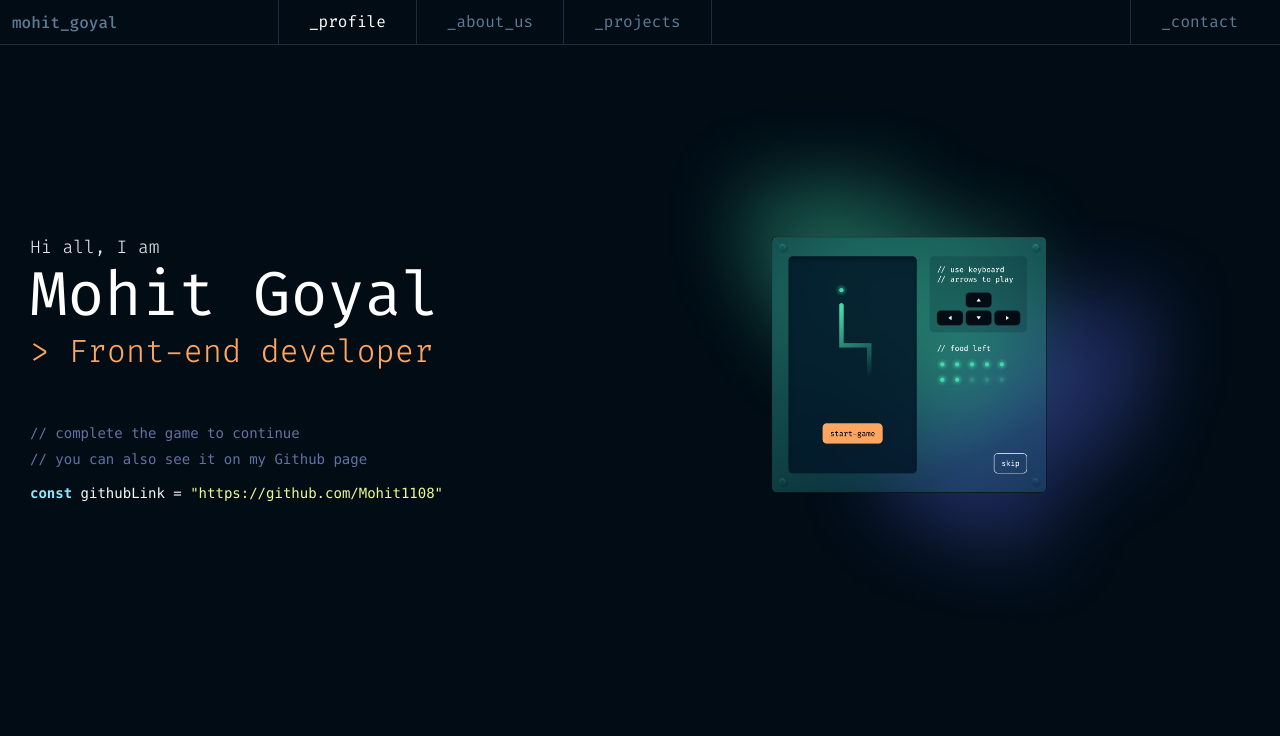
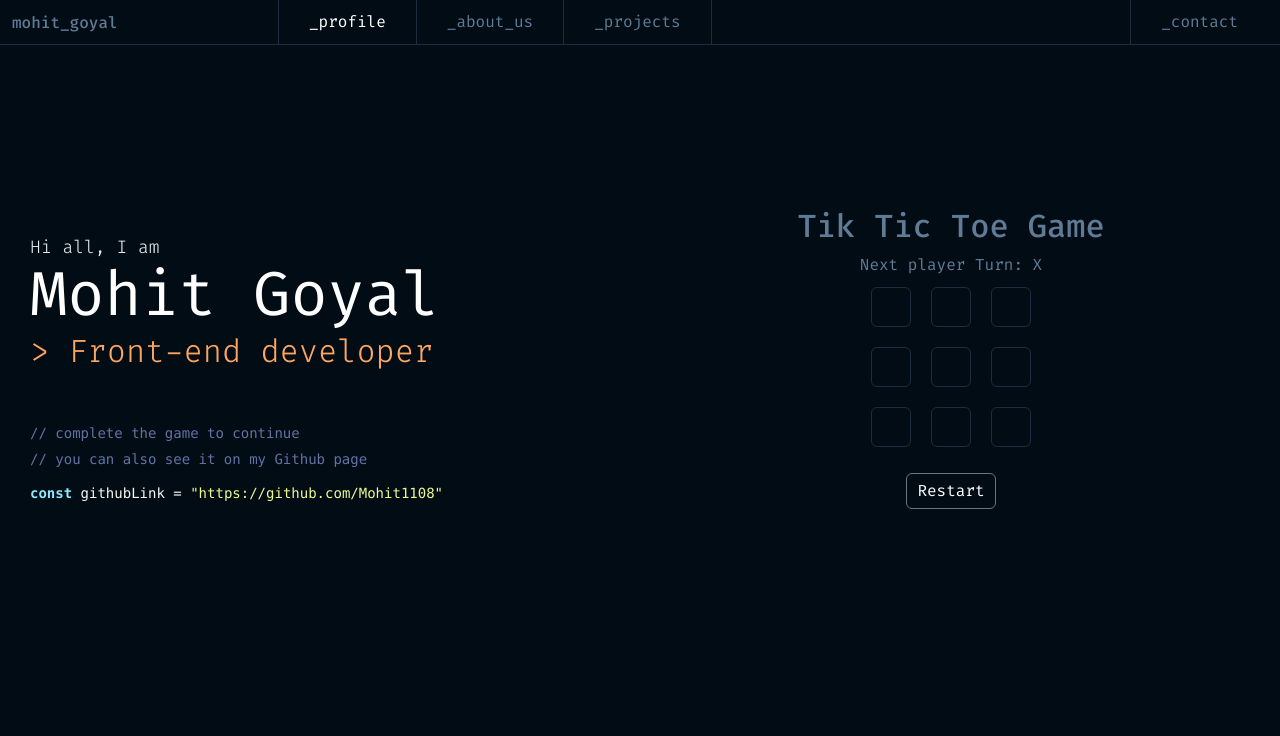
Before and after one commit to Mohit1108/ReactPortfolio, a React (Create React App) app: page / in a window 1280 px wide. Shown: the top 736 px of the page. Built offline with nearby package versions, Linux system fonts and the light colour scheme.

Commit message:
added Tic Tac Toe Game

```diff
--- a/src/Components/Sections/HeroSection.js
+++ b/src/Components/Sections/HeroSection.js
@@ -2,7 +2,7 @@ import React from "react";
 import HeroImage from "../assets/HeroImage.png";
 import SyntaxHighlighter from "react-syntax-highlighter";
 import { dracula } from "react-syntax-highlighter/dist/esm/styles/hljs";
-
+import TicTacToe from "../TikTok";
 export default function HeroSection() {
 
   return (
@@ -26,7 +26,8 @@ export default function HeroSection() {
             </div>
           </div>
           <div className="col-md-6 text-end">
-            <img className=" w-100" src={HeroImage} alt="HeroImage"></img>
+            <TicTacToe></TicTacToe>
+            {/* <img className=" w-100" src={HeroImage} alt="HeroImage"></img> */}
           </div>
         </div>
       </div>
--- /dev/null
+++ b/src/Components/TikTok.js
@@ -0,0 +1,103 @@
+import React, { useState } from 'react';
+
+import 'bootstrap/dist/css/bootstrap.min.css';
+
+const initialBoard = Array(9).fill(null);
+
+const TicTacToe = () => {
+  const [board, setBoard] = useState(initialBoard);
+  const [isXNext, setIsXNext] = useState(true);
+  const [winner, setWinner] = useState(null);
+
+  const handleClick = (index) => {
+    if (winner || board[index]) {
+      return;
+    }
+
+    const newBoard = [...board];
+    newBoard[index] = isXNext ? 'X' : 'O';
+    setBoard(newBoard);
+    setIsXNext(!isXNext);
+
+    const winningCombos = [
+      [0, 1, 2],
+      [3, 4, 5],
+      [6, 7, 8],
+      [0, 3, 6],
+      [1, 4, 7],
+      [2, 5, 8],
+      [0, 4, 8],
+      [2, 4, 6]
+    ];
+
+    for (let i = 0; i < winningCombos.length; i++) {
+      const [a, b, c] = winningCombos[i];
+      if (newBoard[a] && newBoard[a] === newBoard[b] && newBoard[a] === newBoard[c]) {
+        setWinner(newBoard[a]);
+        break;
+      }
+    }
+
+    if (newBoard.filter(square => square === null).length === 0 && !winner) {
+      setWinner('Draw');
+    }
+  };
+
+  const resetGame = () => {
+    setBoard(initialBoard);
+    setIsXNext(true);
+    setWinner(null);
+  };
+
+  const renderSquare = (index) => (
+    <button className="btn  btnTic square" onClick={() => handleClick(index)}>
+      {board[index]}
+    </button>
+  );
+
+  let status;
+  if (winner) {
+    status = winner === 'Draw' ? 'It\'s a draw!' : `Player ${winner} wins!`;
+  } else {
+    status = `Next player Turn: ${isXNext ? 'X' : 'O'}`;
+  }
+
+  return (
+
+    <div className="">
+<h2 className='text-center'>Tik Tic Toe Game</h2>
+        {winner ? <><div className='text-center'>{status}</div></> :
+        <>
+
+        <div className='text-center'>{status}</div>
+
+             <div className="game-board">
+            <div className="board-row">
+              {renderSquare(0)}
+              {renderSquare(1)}
+              {renderSquare(2)}
+            </div>
+            <div className="board-row">
+              {renderSquare(3)}
+              {renderSquare(4)}
+              {renderSquare(5)}
+            </div>
+            <div className="board-row">
+              {renderSquare(6)}
+              {renderSquare(7)}
+              {renderSquare(8)}
+            </div>
+          </div>     </>
+        }
+
+          <div className="text-center mb-4">
+
+        <button className="btn btn-secondary mt-3 resetBTn" onClick={resetGame}>Restart</button>
+      </div>
+
+
+    </div>
+  );
+};
+
+export default TicTacToe;
--- a/src/styles.css
+++ b/src/styles.css
@@ -217,3 +217,57 @@ width: 200px;
 .list-group-interest {
   list-style: none;
 }
+
+
+/* Tic Tak Toe */
+.board-row {
+  display: flex;
+  justify-content: center;
+}
+.btnTic {
+  border: 1px solid var(--border);
+  width: 40px;
+  height: 40px;
+  margin: 10px;  color: var(--white);
+
+}
+
+.btnTic:hover {
+  border: 1px solid var(--border);
+  color: var(--white);
+}
+
+.resetBTn {
+  background: none;
+  padding:5px  10px ;
+}
+
+.resetBTn:hover {
+  background: var(--orange);
+  color: var(--border);
+}
+
+/* Puzzle */
+.sliding-puzzle {
+  text-align: center;
+}
+
+.puzzle-board {
+  display: flex;
+  flex-wrap: wrap;
+  width: 300px;
+  margin: 0 auto;
+  border: 1px solid #000;
+  padding: 5px;
+}
+
+.tile {
+  display: flex;
+  align-items: center;
+  justify-content: center;
+  width: 90px;
+  height: 90px;
+  border: 1px solid #000;
+  cursor: pointer;
+  font-size: 24px;
+}
```
Also changed, not shown: src/Components/Puzzle.js (added).
